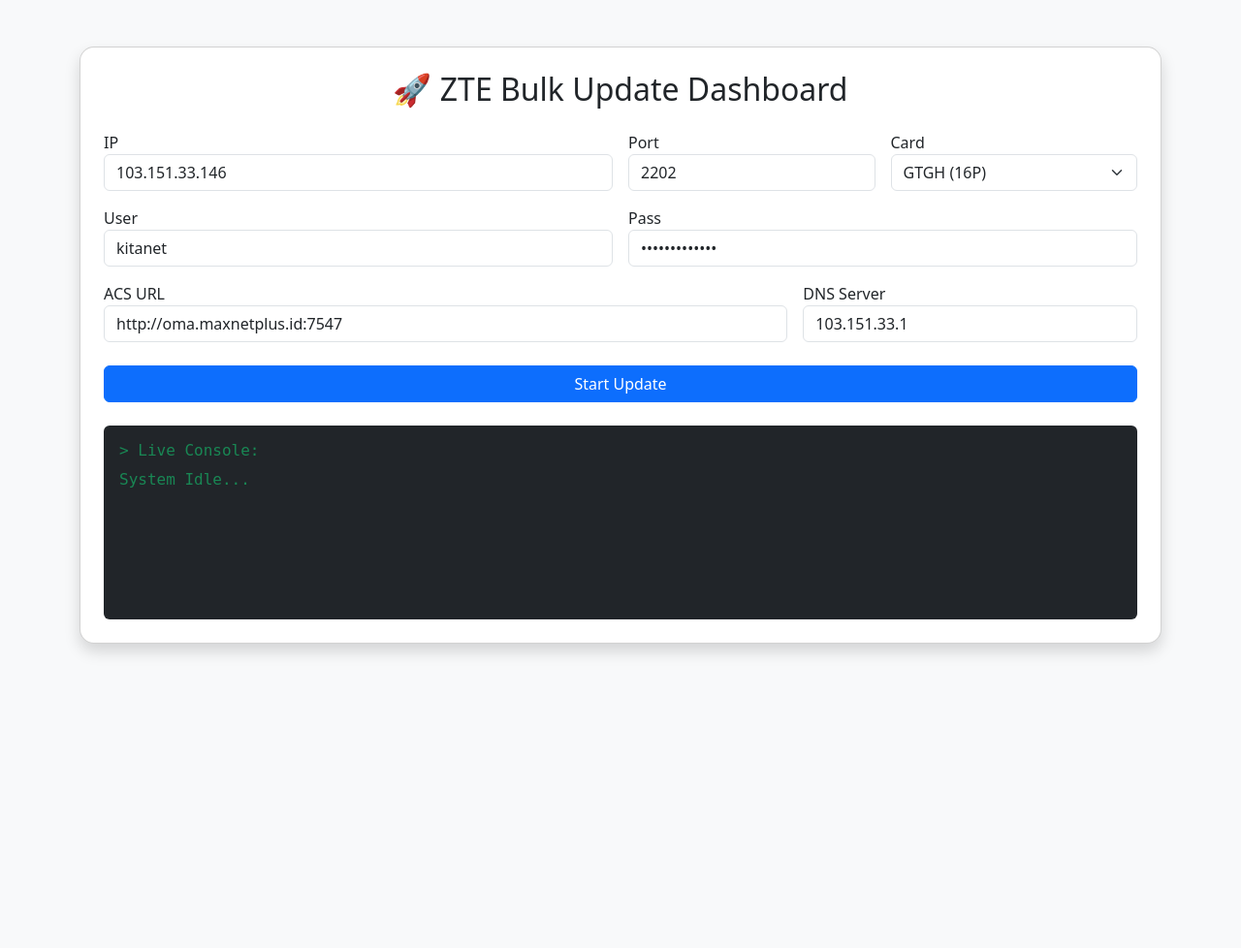
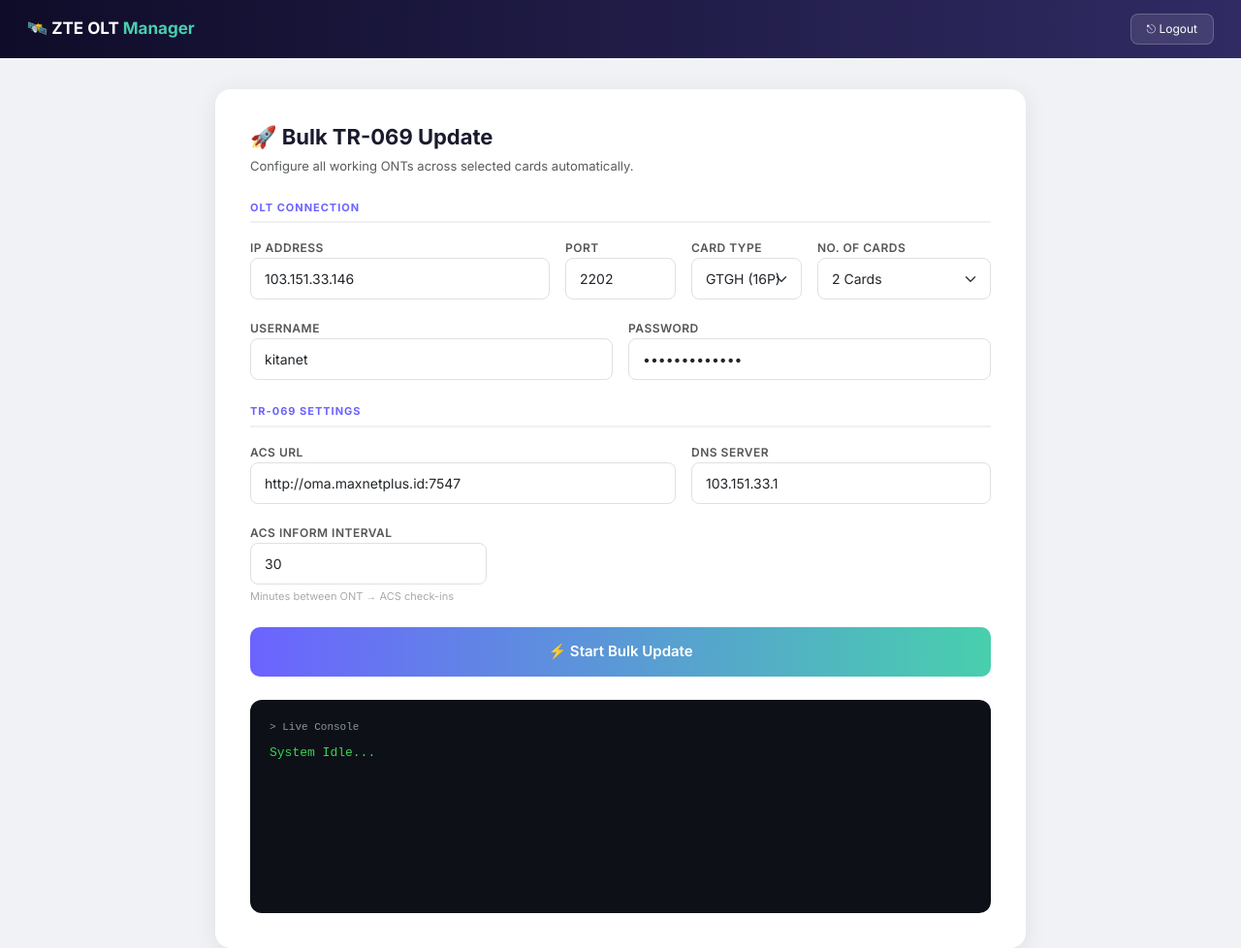
Before and after one commit to adhielesmana/zte-olt-manager, a Flask app: template templates/index.html in a window 1280 px wide. Shown: the whole page at 97% size. Before the commit the page ends 675 px from the top, so only its background shows below. Run offline with Flask 3, Linux system fonts and the light colour scheme; the template is opened without the code that fills it, so the values that code supplies are empty.

Commit message:
feat: add login page, num_cards field, ACS inform interval field

```diff
--- a/app.py
+++ b/app.py
@@ -1,13 +1,51 @@
-import os, re, time, csv
-from flask import Flask, render_template, request, jsonify
+import os, re, time, csv, hashlib, hmac
+from functools import wraps
+from flask import Flask, render_template, request, jsonify, session, redirect, url_for
 from celery import Celery
 from netmiko import ConnectHandler
 from dotenv import load_dotenv
 
 load_dotenv()
 app = Flask(__name__)
+app.secret_key = os.getenv('SECRET_KEY', 'zte-olt-manager-secret-key-2026')
 app.config['CELERY_BROKER_URL'] = os.getenv('REDIS_URL', 'redis://redis:6379/0')
 celery = Celery(app.name, broker=app.config['CELERY_BROKER_URL'])
+
+# --- Hardcoded superadmin credentials (SHA-256, deterministic) ---
+_SALT = b"ZteOltMgr2026!"
+_ADMIN_USER = "adhielesmana"
+_ADMIN_HASH = hashlib.sha256(_SALT + b"Admin@2026!").hexdigest()
+
+def _hash_pw(password):
+    return hashlib.sha256(_SALT + password.encode()).hexdigest()
+
+def login_required(f):
+    @wraps(f)
+    def decorated(*args, **kwargs):
+        if not session.get('logged_in'):
+            return redirect(url_for('login'))
+        return f(*args, **kwargs)
+    return decorated
+
+@app.route('/login', methods=['GET', 'POST'])
+def login():
+    error = None
+    if request.method == 'POST':
+        username = request.form.get('username', '')
+        password = request.form.get('password', '')
+        pw_hash = _hash_pw(password)
+        if hmac.compare_digest(username, _ADMIN_USER) and hmac.compare_digest(pw_hash, _ADMIN_HASH):
+            session['logged_in'] = True
+            return redirect(url_for('index'))
+        error = 'Invalid username or password.'
+    return render_template('login.html', error=error)
+
+@app.route('/logout')
+def logout():
+    session.clear()
+    return redirect(url_for('login'))
+
+# ------------------------------------
 
 LOG_FILE = "update_progress.log"
 
@@ -21,14 +59,16 @@
         "password": data['password'],
         "global_delay_factor": 2,
     }
+    num_cards = int(data.get('num_cards', 2))
     port_range = range(1, 17) if data['card_type'] == "GTGH" else range(1, 9)
+    acs_interval = int(data.get('acs_inform_interval', 30))
     try:
         with open(LOG_FILE, "w") as f: f.write("Connecting to OLT...")
         net_connect = ConnectHandler(**olt_params)
         net_connect.enable()
         prompt = net_connect.find_prompt()
         net_connect.send_command("terminal length 0")
-        for card in [1, 2]:
+        for card in range(1, num_cards + 1):
             for port in port_range:
                 port_path = f"1/{card}/{port}"
                 with open(LOG_FILE, "a") as f: f.write(f"\nScanning {port_path}...")
@@ -42,6 +82,7 @@
                         f"pon-onu-mng {full_id}",
                         f"tr069-mgmt 1 acs {data['acs_url']}",
                         f"tr069-mgmt 1 dns {data['dns_server']}",
+                        f"tr069-mgmt 1 inform-interval {acs_interval}",
                         "tr069-mgmt 1 inform enable",
                         "exit",
                         f"interface gpon-olt_{port_path}",
@@ -56,14 +97,18 @@
         with open(LOG_FILE, "a") as f: f.write(f"\n❌ ERROR: {str(e)}")
 
 @app.route('/')
-def index(): return render_template('index.html')
+@login_required
+def index():
+    return render_template('index.html')
 
 @app.route('/start', methods=['POST'])
+@login_required
 def start():
     task = run_zte_bulk_update.apply_async(args=[request.json])
     return jsonify({"task_id": task.id})
 
 @app.route('/log')
+@login_required
 def get_log():
     if os.path.exists(LOG_FILE):
         with open(LOG_FILE, "r") as f: return "".join(f.readlines()[-15:])
--- a/templates/index.html
+++ b/templates/index.html
@@ -2,37 +2,192 @@
 <html lang="en">
 <head>
     <meta charset="UTF-8">
-    <title>OmniDesk | ZTE OLT Manager</title>
+    <meta name="viewport" content="width=device-width, initial-scale=1.0">
+    <title>ZTE OLT Manager | Dashboard</title>
+    <link href="https://fonts.googleapis.com/css2?family=Inter:wght@300;400;600;700&display=swap" rel="stylesheet">
     <link href="https://cdn.jsdelivr.net/npm/bootstrap@5.3.0/dist/css/bootstrap.min.css" rel="stylesheet">
-    <style>body { background-color: #f8f9fa; } .card { border-radius: 15px; }</style>
+    <style>
+        body { background: #f0f2f5; font-family: 'Inter', sans-serif; }
+        .navbar-top {
+            background: linear-gradient(90deg, #0f0c29, #302b63);
+            padding: 14px 28px;
+            display: flex;
+            justify-content: space-between;
+            align-items: center;
+        }
+        .navbar-top .brand { color: #fff; font-weight: 700; font-size: 17px; }
+        .navbar-top .brand span { color: #48cfad; }
+        .btn-logout {
+            background: rgba(255,255,255,0.1);
+            border: 1px solid rgba(255,255,255,0.2);
+            color: #fff;
+            font-size: 12px;
+            font-family: 'Inter', sans-serif;
+            padding: 6px 16px;
+            border-radius: 8px;
+            cursor: pointer;
+            text-decoration: none;
+            transition: background 0.2s;
+        }
+        .btn-logout:hover { background: rgba(255,80,80,0.3); color: #fff; }
+        .main-card {
+            background: #fff;
+            border-radius: 16px;
+            box-shadow: 0 4px 24px rgba(0,0,0,0.08);
+            padding: 36px;
+            margin-top: 32px;
+        }
+        h2 { font-weight: 700; font-size: 22px; color: #1a1a2e; }
+        label { font-weight: 600; font-size: 12px; color: #555; text-transform: uppercase; letter-spacing: 0.5px; }
+        .form-control, .form-select {
+            border-radius: 8px;
+            border: 1.5px solid #e0e0e0;
+            font-family: 'Inter', sans-serif;
+            font-size: 14px;
+            padding: 10px 14px;
+        }
+        .form-control:focus, .form-select:focus {
+            border-color: #6c63ff;
+            box-shadow: 0 0 0 3px rgba(108,99,255,0.12);
+        }
+        .section-title {
+            font-size: 11px;
+            font-weight: 700;
+            text-transform: uppercase;
+            letter-spacing: 1px;
+            color: #6c63ff;
+            margin: 24px 0 12px;
+            padding-bottom: 6px;
+            border-bottom: 2px solid #f0f0f0;
+        }
+        .btn-start {
+            background: linear-gradient(90deg, #6c63ff, #48cfad);
+            border: none;
+            border-radius: 10px;
+            color: #fff;
+            font-size: 15px;
+            font-weight: 600;
+            font-family: 'Inter', sans-serif;
+            padding: 14px;
+            width: 100%;
+            margin-top: 24px;
+            cursor: pointer;
+            transition: opacity 0.2s, transform 0.15s;
+        }
+        .btn-start:hover { opacity: 0.9; transform: translateY(-1px); }
+        .console-box {
+            background: #0d1117;
+            color: #39d353;
+            border-radius: 12px;
+            padding: 20px;
+            font-family: 'Courier New', monospace;
+            font-size: 13px;
+            height: 220px;
+            overflow-y: auto;
+            margin-top: 24px;
+            line-height: 1.6;
+        }
+        .console-box .console-header { color: #8b949e; font-size: 11px; margin-bottom: 8px; }
+        .hint { font-size: 11px; color: #aaa; margin-top: 4px; }
+    </style>
 </head>
 <body>
-<div class="container mt-5">
-    <div class="card p-4 shadow">
-        <h2 class="text-center mb-4">🚀 ZTE Bulk Update Dashboard</h2>
+
+<nav class="navbar-top">
+    <span class="brand">🛰️ ZTE OLT <span>Manager</span></span>
+    <a href="/logout" class="btn-logout">⎋ Logout</a>
+</nav>
+
+<div class="container" style="max-width: 860px;">
+    <div class="main-card">
+        <h2>🚀 Bulk TR-069 Update</h2>
+        <p class="text-muted" style="font-size:13px; margin-top:4px;">Configure all working ONTs across selected cards automatically.</p>
+
         <form id="oltForm">
+            <div class="section-title">OLT Connection</div>
             <div class="row g-3">
-                <div class="col-md-6"><label>IP</label><input type="text" id="host" class="form-control" value="103.151.33.146"></div>
-                <div class="col-md-3"><label>Port</label><input type="number" id="port" class="form-control" value="2202"></div>
-                <div class="col-md-3"><label>Card</label><select id="card_type" class="form-select"><option value="GTGH">GTGH (16P)</option><option value="GTGO">GTGO (8P)</option></select></div>
-                <div class="col-md-6"><label>User</label><input type="text" id="username" class="form-control" value="kitanet"></div>
-                <div class="col-md-6"><label>Pass</label><input type="password" id="password" class="form-control" value="tehpoci@2022!"></div>
-                <div class="col-md-8"><label>ACS URL</label><input type="text" id="acs_url" class="form-control" value="http://oma.maxnetplus.id:7547"></div>
-                <div class="col-md-4"><label>DNS Server</label><input type="text" id="dns_server" class="form-control" value="103.151.33.1"></div>
+                <div class="col-md-5">
+                    <label>IP Address</label>
+                    <input type="text" id="host" class="form-control" value="103.151.33.146">
+                </div>
+                <div class="col-md-2">
+                    <label>Port</label>
+                    <input type="number" id="port" class="form-control" value="2202">
+                </div>
+                <div class="col-md-2">
+                    <label>Card Type</label>
+                    <select id="card_type" class="form-select">
+                        <option value="GTGH">GTGH (16P)</option>
+                        <option value="GTGO">GTGO (8P)</option>
+                    </select>
+                </div>
+                <div class="col-md-3">
+                    <label>No. of Cards</label>
+                    <select id="num_cards" class="form-select">
+                        <option value="1">1 Card</option>
+                        <option value="2" selected>2 Cards</option>
+                    </select>
+                </div>
+                <div class="col-md-6">
+                    <label>Username</label>
+                    <input type="text" id="username" class="form-control" value="kitanet">
+                </div>
+                <div class="col-md-6">
+                    <label>Password</label>
+                    <input type="password" id="password" class="form-control" value="tehpoci@2022!">
+                </div>
             </div>
-            <button type="submit" class="btn btn-primary w-100 mt-4">Start Update</button>
+
+            <div class="section-title">TR-069 Settings</div>
+            <div class="row g-3">
+                <div class="col-md-7">
+                    <label>ACS URL</label>
+                    <input type="text" id="acs_url" class="form-control" value="http://oma.maxnetplus.id:7547">
+                </div>
+                <div class="col-md-5">
+                    <label>DNS Server</label>
+                    <input type="text" id="dns_server" class="form-control" value="103.151.33.1">
+                </div>
+                <div class="col-md-4">
+                    <label>ACS Inform Interval</label>
+                    <input type="number" id="acs_inform_interval" class="form-control" value="30" min="1" max="1440">
+                    <div class="hint">Minutes between ONT → ACS check-ins</div>
+                </div>
+            </div>
+
+            <button type="submit" class="btn-start">⚡ Start Bulk Update</button>
         </form>
-        <div class="mt-4 bg-dark text-success p-3 rounded" style="font-family: monospace; height: 200px; overflow-y: auto;">
-            <h6>> Live Console:</h6>
+
+        <div class="console-box">
+            <div class="console-header">&gt; Live Console</div>
             <div id="log-content">System Idle...</div>
         </div>
     </div>
 </div>
+
 <script>
-    async function updateLog() { const res = await fetch('/log'); const text = await res.text(); document.getElementById('log-content').innerText = text; }
+    async function updateLog() {
+        const res = await fetch('/log');
+        const text = await res.text();
+        const el = document.getElementById('log-content');
+        el.innerText = text;
+        el.parentElement.scrollTop = el.parentElement.scrollHeight;
+    }
+
     document.getElementById('oltForm').onsubmit = async (e) => {
         e.preventDefault();
-        const data = { host: document.getElementById('host').value, port: document.getElementById('port').value, username: document.getElementById('username').value, password: document.getElementById('password').value, card_type: document.getElementById('card_type').value, acs_url: document.getElementById('acs_url').value, dns_server: document.getElementById('dns_server').value };
+        document.getElementById('log-content').innerText = 'Starting update...';
+        const data = {
+            host: document.getElementById('host').value,
+            port: document.getElementById('port').value,
+            username: document.getElementById('username').value,
+            password: document.getElementById('password').value,
+            card_type: document.getElementById('card_type').value,
+            num_cards: document.getElementById('num_cards').value,
+            acs_url: document.getElementById('acs_url').value,
+            dns_server: document.getElementById('dns_server').value,
+            acs_inform_interval: document.getElementById('acs_inform_interval').value
+        };
         await fetch('/start', { method: 'POST', headers: {'Content-Type': 'application/json'}, body: JSON.stringify(data) });
         setInterval(updateLog, 3000);
     };
```
Also changed, not shown: templates/login.html (added, +152 -0 lines).
